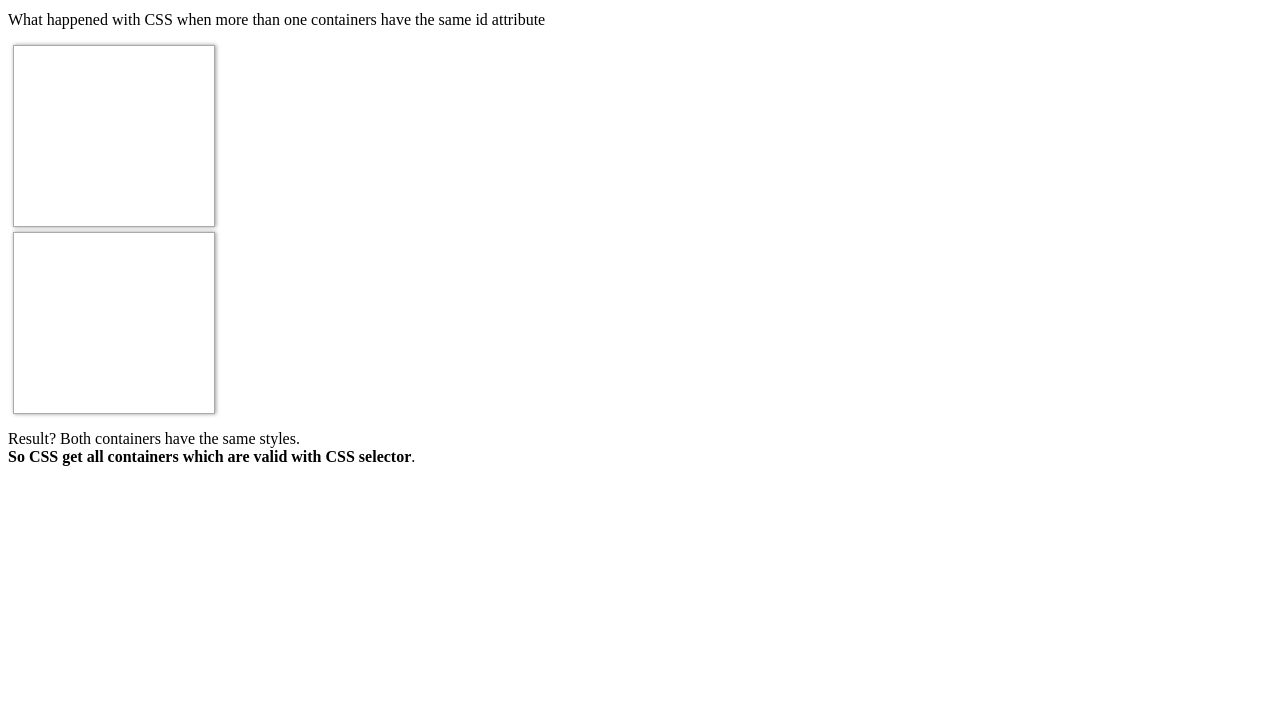
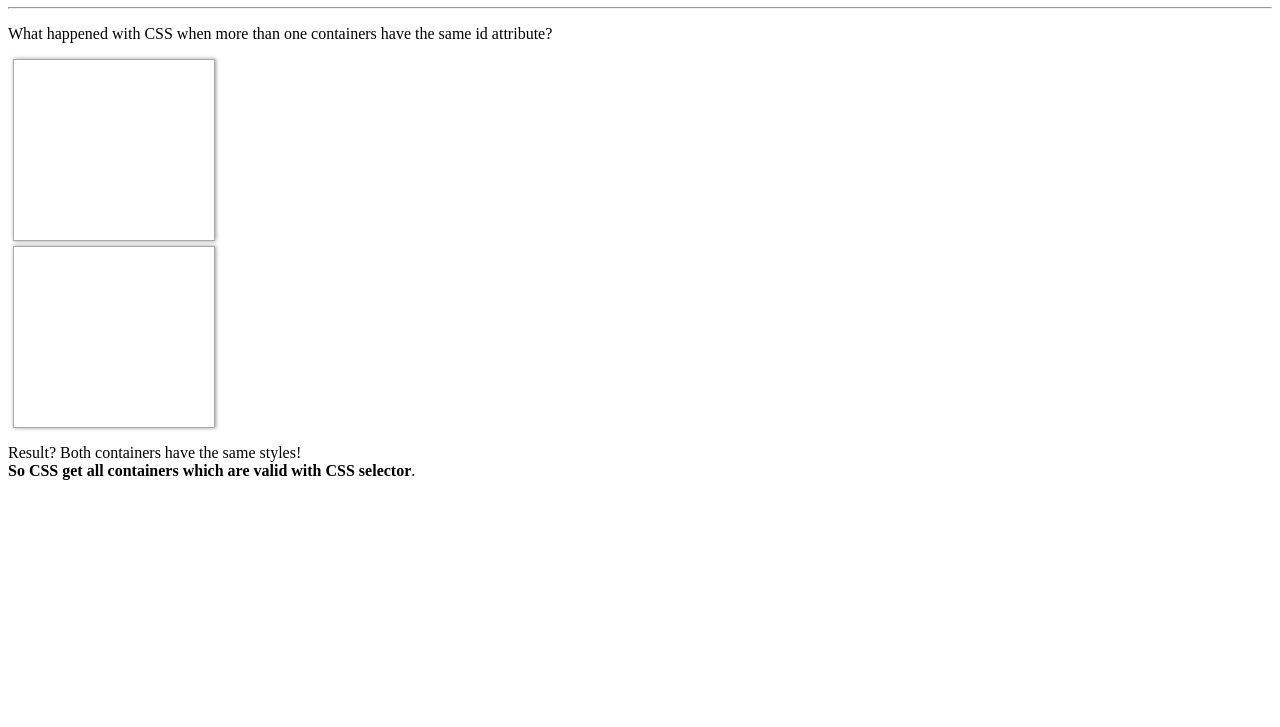
Before and after one commit to piecioshka/test-what-happened-with-css-when-more-than-one-containers-have-the-same-id-attribute, a website: page demo/index.html in a window 1280 px wide. Shown: the part 73-800 px from the top of the page. Drawn offline with Linux system fonts and the light colour scheme.

Commit message:
Add question mark

```diff
--- a/demo/index.html
+++ b/demo/index.html
@@ -1,3 +1,4 @@
+<!DOCTYPE html>
 <style>
     #test {
         width: 200px;
@@ -10,12 +11,12 @@
 
 <h1>Demo page</h1>
 <hr>
-<p>What happened with CSS when more than one containers have the same id attribute</p>
+<p>What happened with CSS when more than one containers have the same id attribute?</p>
 
 <div id="test"></div>
 <div id="test"></div>
 
 <p>
-    Result? Both containers have the same styles.<br/>
+    Result? Both containers have the same styles!<br/>
     <strong>So CSS get all containers which are valid with CSS selector</strong>.
 </p>
```
Also changed, not shown: screenshot.png.
